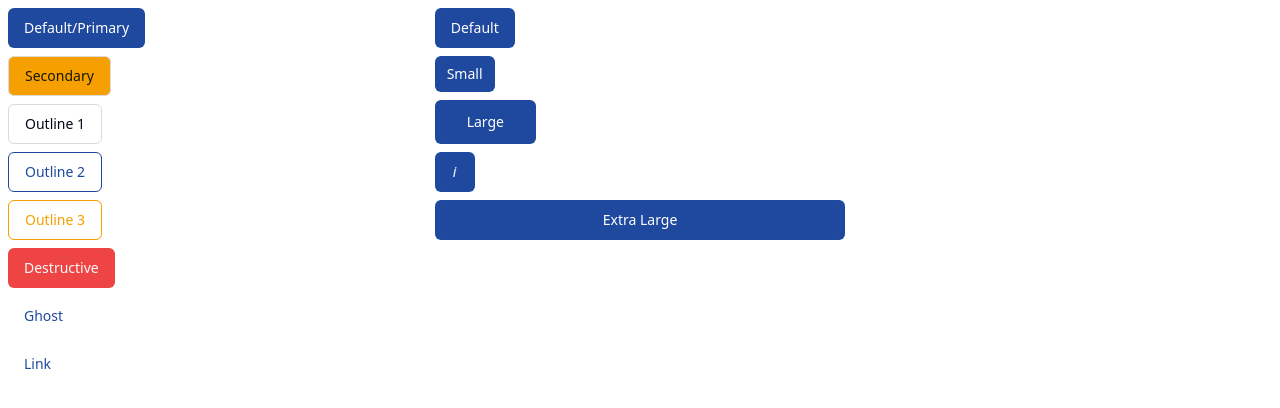
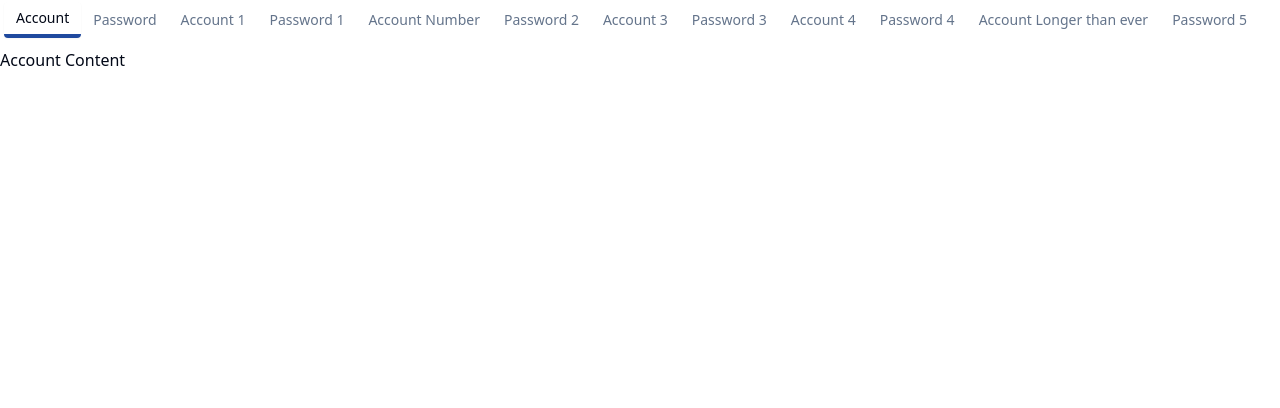
Before and after one commit to shubhamships/responsive-ui-components, a React (Vite) app: page / in a window 1280 px wide. Shown: the top 408 px of the page. Built offline with nearby package versions, Linux system fonts and the light colour scheme.

Commit message:
adjust large screen view for register page

```diff
--- a/package.json
+++ b/package.json
@@ -4,13 +4,14 @@
   "version": "0.0.0",
   "type": "module",
   "scripts": {
-    "dev": "vite",
+    "dev": "vite --host",
     "build": "tsc && vite build",
     "lint": "eslint . --ext ts,tsx --report-unused-disable-directives --max-warnings 0",
     "preview": "vite preview"
   },
   "dependencies": {
     "@radix-ui/react-slot": "^1.0.2",
+    "@radix-ui/react-tabs": "^1.0.4",
     "class-variance-authority": "^0.7.0",
     "clsx": "^2.1.1",
     "lucide-react": "^0.379.0",
--- a/src/App.tsx
+++ b/src/App.tsx
@@ -1,9 +1,11 @@
 import Buttons from "@/components/elements/Buttons";
+import TabsDemo from "@/components/elements/Tabs";
 
 function App() {
   return (
     <>
-      <Buttons />
+      {/* <Buttons /> */}
+      <TabsDemo />
     </>
   );
 }
--- /dev/null
+++ b/src/components/elements/Tabs.tsx
@@ -0,0 +1,36 @@
+import { Button } from "@/components/ui/button";
+import { Tabs, TabsContent, TabsList, TabsTrigger } from "@/components/ui/tabs";
+
+export default function TabsDemo() {
+  return (
+    <Tabs defaultValue="account" className="w-full overflow-x-auto">
+      <TabsList>
+        {/* className="grid w-full grid-cols-2" */}
+        <TabsTrigger value="account">Account</TabsTrigger>
+        <TabsTrigger value="password">Password</TabsTrigger>
+        <TabsTrigger value="account1">Account 1</TabsTrigger>
+        <TabsTrigger value="password1">Password 1</TabsTrigger>
+        <TabsTrigger value="account2">Account Number</TabsTrigger>
+        <TabsTrigger value="password2">Password 2</TabsTrigger>
+        <TabsTrigger value="account3">Account 3</TabsTrigger>
+        <TabsTrigger value="password3">Password 3</TabsTrigger>
+        <TabsTrigger value="account4">Account 4 </TabsTrigger>
+        <TabsTrigger value="password4">Password 4</TabsTrigger>
+        <TabsTrigger value="account5">Account Longer than ever </TabsTrigger>
+        <TabsTrigger value="password5">Password 5</TabsTrigger>
+      </TabsList>
+      <TabsContent value="account">Account Content</TabsContent>
+      <TabsContent value="password">Password Content</TabsContent>
+      <TabsContent value="account1">Account Content 1</TabsContent>
+      <TabsContent value="password1">Password Content 1</TabsContent>
+      <TabsContent value="account2">Account Content 2</TabsContent>
+      <TabsContent value="password2">Password Content 2</TabsContent>
+      <TabsContent value="account3">Account Content 3 </TabsContent>
+      <TabsContent value="password3">Password Content 3</TabsContent>
+      <TabsContent value="account4">Account Content 4</TabsContent>
+      <TabsContent value="password4">Password Content 4</TabsContent>
+      <TabsContent value="account5">Account Content 5</TabsContent>
+      <TabsContent value="password5">Password Content 5</TabsContent>
+    </Tabs>
+  );
+}
--- /dev/null
+++ b/src/components/ui/tabs.tsx
@@ -0,0 +1,53 @@
+import * as React from "react";
+import * as TabsPrimitive from "@radix-ui/react-tabs";
+
+import { cn } from "@/lib/utils";
+
+const Tabs = TabsPrimitive.Root;
+
+const TabsList = React.forwardRef<
+  React.ElementRef<typeof TabsPrimitive.List>,
+  React.ComponentPropsWithoutRef<typeof TabsPrimitive.List>
+>(({ className, ...props }, ref) => (
+  <TabsPrimitive.List
+    ref={ref}
+    className={cn(
+      "inline-flex h-10 items-center justify-center rounded-md bg-muted p-1 text-muted-foreground",
+      className
+    )}
+    {...props}
+  />
+));
+TabsList.displayName = TabsPrimitive.List.displayName;
+
+const TabsTrigger = React.forwardRef<
+  React.ElementRef<typeof TabsPrimitive.Trigger>,
+  React.ComponentPropsWithoutRef<typeof TabsPrimitive.Trigger>
+>(({ className, ...props }, ref) => (
+  <TabsPrimitive.Trigger
+    ref={ref}
+    className={cn(
+      "inline-flex items-center justify-center whitespace-nowrap rounded-sm px-3 py-1.5 text-sm font-medium ring-offset-background transition-all focus-visible:outline-none focus-visible:ring-2 focus-visible:ring-ring focus-visible:ring-offset-2 disabled:pointer-events-none disabled:opacity-50 data-[state=active]:bg-background data-[state=active]:text-foreground data-[state=active]:shadow-sm data-[state=active]:border-b-4 data-[state=active]:border-primary",
+      className
+    )}
+    {...props}
+  />
+));
+TabsTrigger.displayName = TabsPrimitive.Trigger.displayName;
+
+const TabsContent = React.forwardRef<
+  React.ElementRef<typeof TabsPrimitive.Content>,
+  React.ComponentPropsWithoutRef<typeof TabsPrimitive.Content>
+>(({ className, ...props }, ref) => (
+  <TabsPrimitive.Content
+    ref={ref}
+    className={cn(
+      "mt-2 ring-offset-background focus-visible:outline-none focus-visible:ring-2 focus-visible:ring-ring focus-visible:ring-offset-2",
+      className
+    )}
+    {...props}
+  />
+));
+TabsContent.displayName = TabsPrimitive.Content.displayName;
+
+export { Tabs, TabsList, TabsTrigger, TabsContent };
--- a/vite.config.ts
+++ b/vite.config.ts
@@ -1,6 +1,6 @@
-import { defineConfig } from 'vite'
-import react from '@vitejs/plugin-react'
-import path from "path"
+import { defineConfig } from "vite";
+import react from "@vitejs/plugin-react";
+import path from "path";
 
 // https://vitejs.dev/config/
 export default defineConfig({
@@ -10,4 +10,8 @@ export default defineConfig({
       "@": path.resolve(__dirname, "./src"),
     },
   },
-})
+  server: {
+    host: "localhost",
+    port: 3000,
+  },
+});
```
Also changed, not shown: 1 other file (tests, documents, lock files or other folders).
